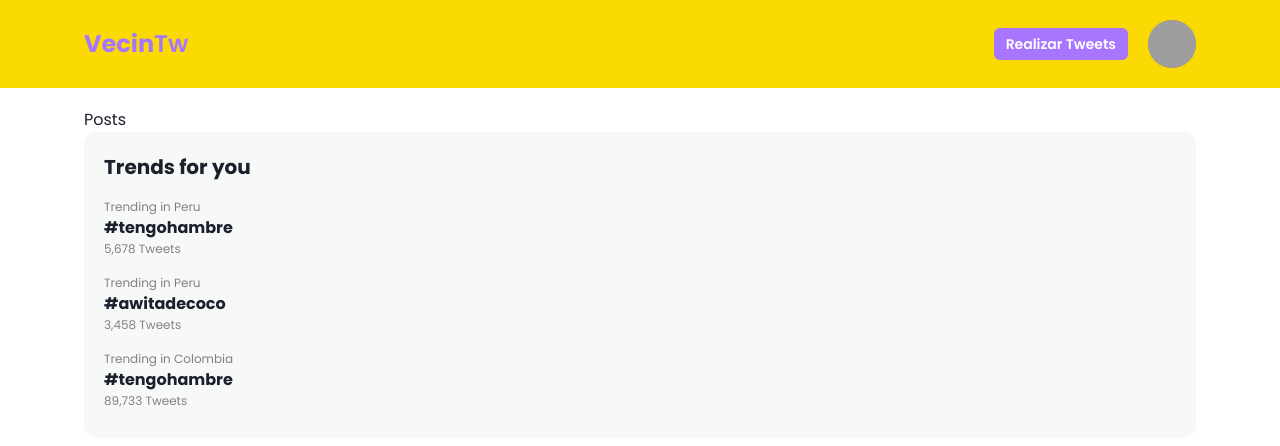
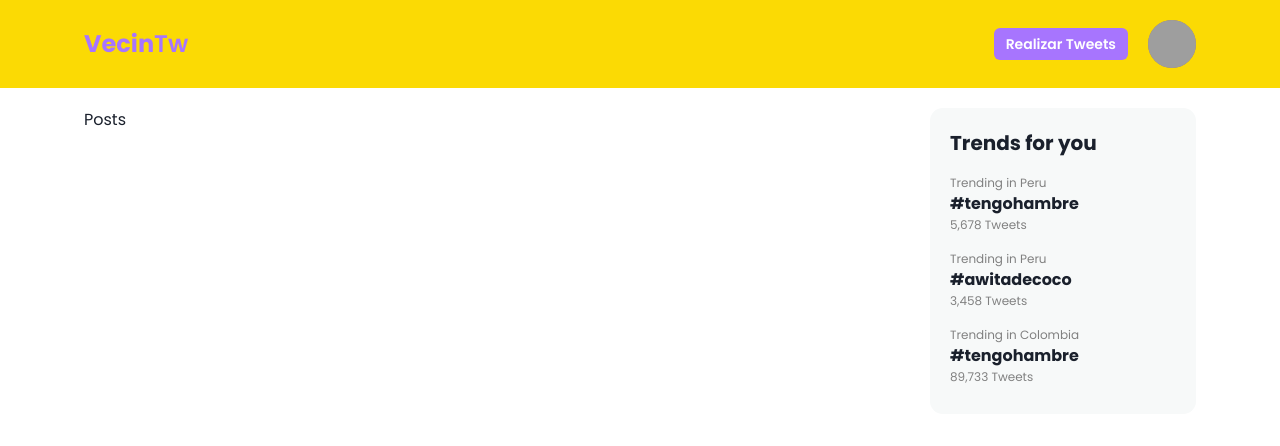
Before and after one commit to diegopumacode/vecin, a React (Create React App) app: page / in a window 1280 px wide. Shown: the top 446 px of the page. Built offline with nearby package versions, Linux system fonts and the light colour scheme; grey boxes are pictures that could not be loaded.

Commit message:
adding layout main page

```diff
--- a/src/pages/main/index.js
+++ b/src/pages/main/index.js
@@ -3,14 +3,19 @@ import { Outlet } from 'react-router-dom'
 import Content from '../../components/Content'
 import Navbar from '../../components/navbar'
 import Trends from '../../components/trends'
+import { Box } from '@chakra-ui/react'
 
 export default function Main() {
     return (
         <>
             <Navbar />
-            <Content marginTop={5}>
-                <Outlet />
-                <Trends/>
+            <Content marginTop={5} display='flex' gap={'3rem'}>
+                <Box flex={[1, 1, 3]}>
+                    <Outlet />
+                </Box>
+                <Box flex={1} display={["none", "none", "block"]}>
+                    <Trends />
+                </Box>
             </Content>
         </>
     )
```
